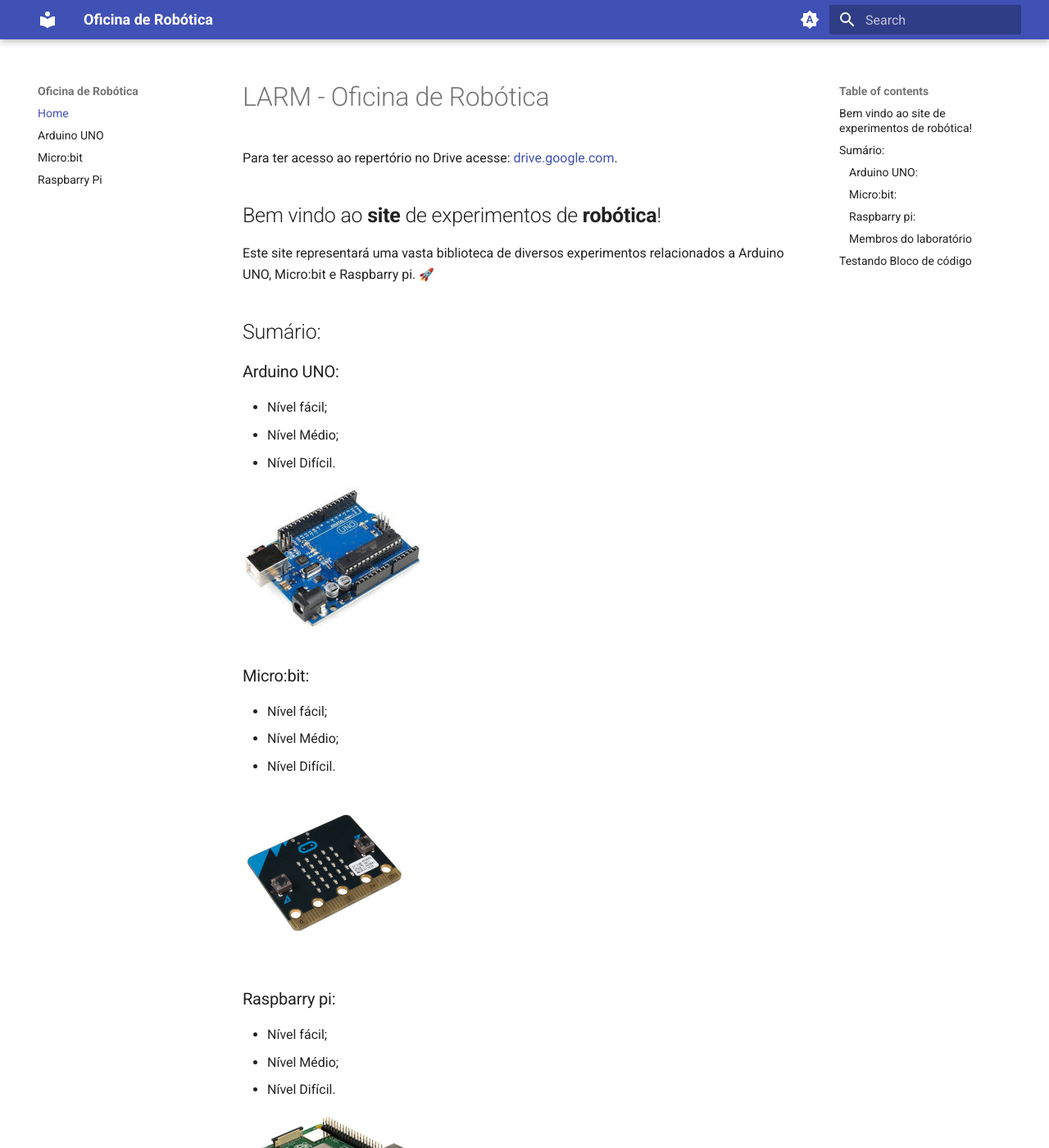
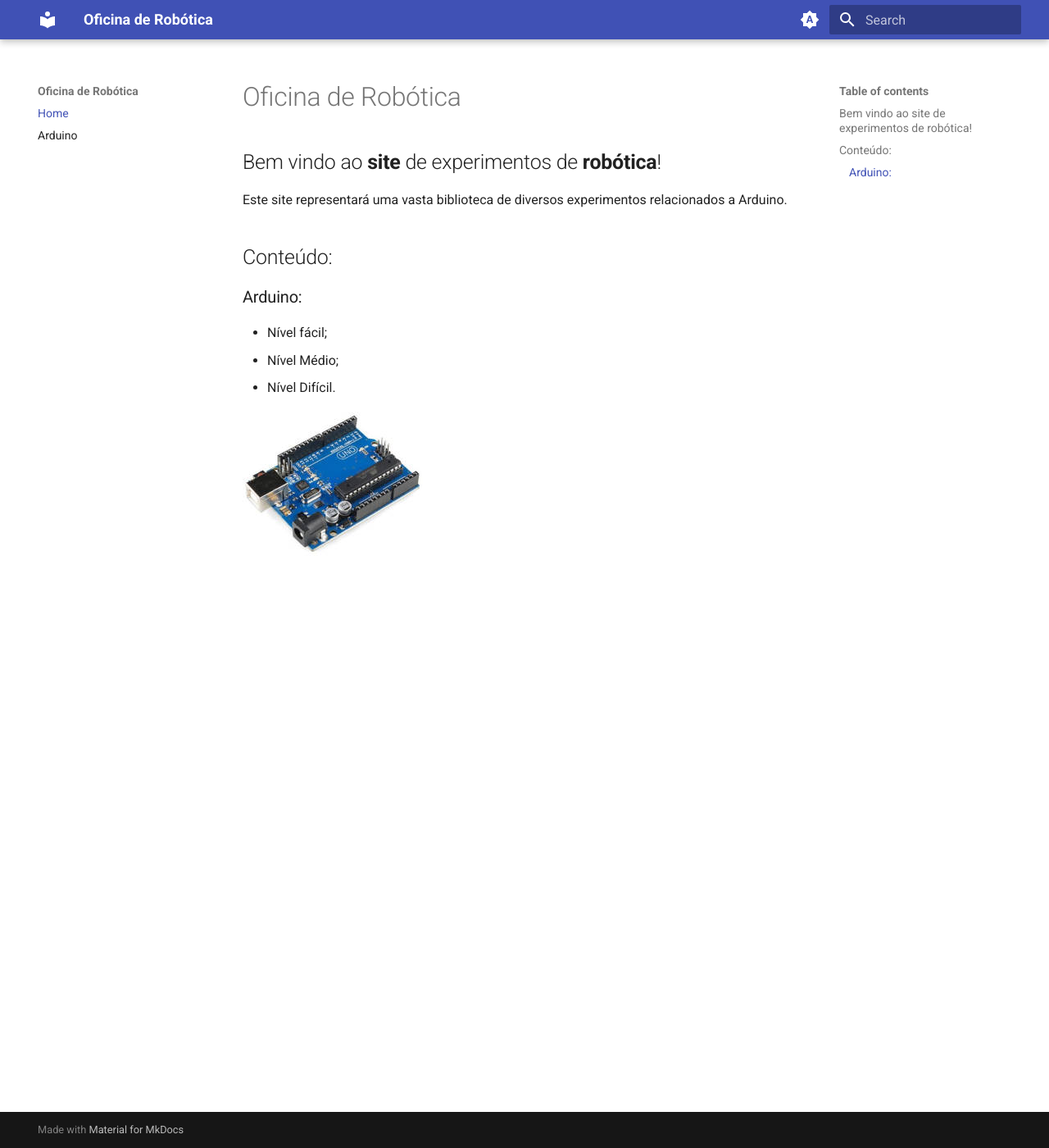
Before and after one commit to LARM-UFSC/oficina-de-robotica-site, an MkDocs documentation site: the page built from docs/index.md, in a window 1280 px wide and 1400 px high. Shown: the whole window at 82% size. Built offline with MkDocs 1.6.1 and Material for MkDocs 9.7.7, drawn with Linux system fonts in a browser that asks for light colours; emoji names are drawn with the system emoji font; some of the changed text lies outside the part shown.

Commit message:
Ajustes pontuais.

````diff
--- a/docs/index.md
+++ b/docs/index.md
@@ -1,50 +1,14 @@
-# LARM - Oficina de Robótica
-
-Para ter acesso ao repertório no Drive acesse: [drive.google.com](https://drive.google.com/drive/folders/1smwZa7qAUykEbpON3Ec4JQgrqf3gDSvi).
+# Oficina de Robótica
 
 ## Bem vindo ao **site** de experimentos de **robótica**!
 
-Este site representará uma vasta biblioteca de diversos experimentos relacionados a Arduino UNO, Micro:bit e Raspbarry pi. :rocket:
+Este site representará uma vasta biblioteca de diversos experimentos relacionados a Arduino.
 
-## Sumário:
+## Conteúdo:
 
-### Arduino UNO:
+### Arduino:
 - Nível fácil;
 - Nível Médio;
 - Nível Difícil.
 
 ![ArduinoUNO](imagens/arduinoUnoJPEG220.jpeg)
-
-### Micro:bit:
-- Nível fácil;
-- Nível Médio;
-- Nível Difícil.
-
-![Micro:Bit](imagens/MicrobitJPEG200.jpg)
-
-### Raspbarry pi:
-- Nível fácil;
-- Nível Médio;
-- Nível Difícil.
-
-![RaspbarryPi](imagens/RaspberryPiJPEG220.jpg)
-
-### Membros do laboratório
-
-| Nome | Idade |
-| ---- | ---- |
-| Davi Viana | 19 |
-| Guilherme Brandt | 19 |
-| Gilherme paiva | 20 |
-| André Bet | 19 |
-| Arthur Ferrando | 20 |
-
-## Testando Bloco de código
-
-```{.c linenums="11" title="hello_world.c"}
-    int main()
-    {
-        printf("Hello Word!",\n);
-        return 0;
-    }
-```
--- a/mkdocs.yml
+++ b/mkdocs.yml
@@ -28,9 +28,7 @@
 
 nav:
   - Home: index.md
-  - Arduino UNO: arduino.md
-  - Micro:bit : microbit.md
-  - Raspbarry Pi: raspbarry.md
+  - Arduino: arduino.md
 
 markdown_extensions:
 - pymdownx.emoji
````
Also changed, not shown: 1 other file.
